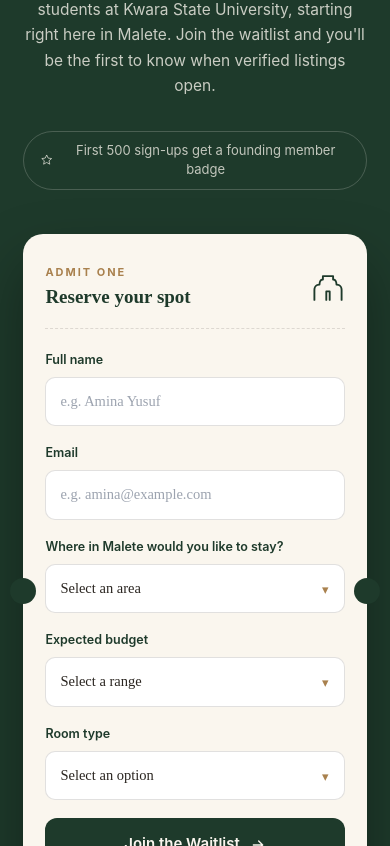
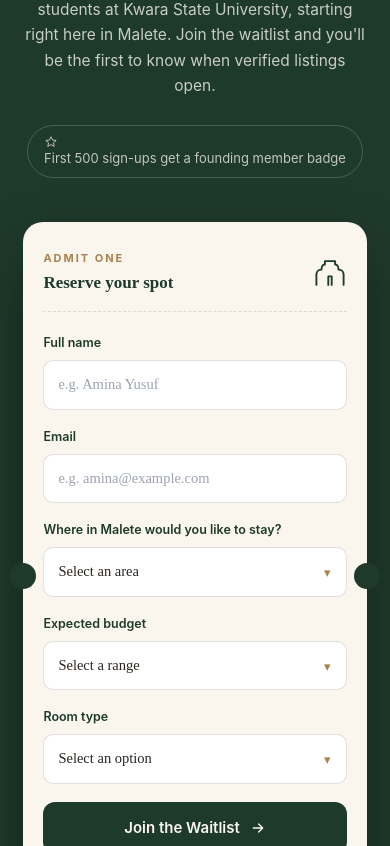
Before and after one commit to Zaygal/Havn, a Next.js app in the folder malete-app/: page / in a window 390 px wide. Shown: the part 2418-3264 px from the top of the page. Built offline with nearby package versions, Linux system fonts and the light colour scheme; no server answers; a web font is replaced by a local one.

Commit message:
Add styles for insights section and responsive design

```diff
--- a/malete-app/app/globals.css
+++ b/malete-app/app/globals.css
@@ -149,6 +149,61 @@ button{font-family:inherit; cursor:pointer; border:none;}
 .card h3{ font-size:18px; font-weight:600; color:var(--charcoal); margin-bottom:9px; }
 .card p{ font-size:14.5px; line-height:1.55; color:rgba(42,37,32,.68); }
 
+/* ---------- LIVE INSIGHTS ---------- */
+.insights-section{
+  padding:90px 6vw 100px;
+  background:var(--ivory);
+  text-align:center;
+}
+.insights-grid{
+  display:grid;
+  grid-template-columns:repeat(3,1fr);
+  gap:24px;
+  max-width:900px;
+  margin:48px auto 0;
+}
+.insight-card{
+  background:#fff;
+  border:1px solid var(--line);
+  border-radius:18px;
+  padding:32px 24px 28px;
+  text-align:center;
+  transition:transform .3s ease, box-shadow .3s ease;
+}
+.insight-card:hover{
+  transform:translateY(-4px);
+  box-shadow:0 16px 32px rgba(30,58,43,.08);
+}
+.insight-icon{
+  width:48px;
+  height:48px;
+  border-radius:12px;
+  background:var(--forest);
+  display:flex;
+  align-items:center;
+  justify-content:center;
+  margin:0 auto 16px;
+}
+.insight-icon svg{
+  width:24px;
+  height:24px;
+  stroke:var(--sandstone);
+}
+.insight-stat{
+  font-family:'Clash Display', 'Switzer', sans-serif;
+  font-size:20px;
+  font-weight:700;
+  color:var(--forest);
+  margin-bottom:8px;
+  letter-spacing:-0.01em;
+}
+.insight-card p{
+  font-size:14px;
+  line-height:1.55;
+  color:rgba(42,37,32,.68);
+  margin:0;
+}
+
 /* ---------- WAITLIST / ADMISSION CARD ---------- */
 .waitlist-section{
   background:var(--forest); color:var(--ivory); padding:110px 6vw; position:relative; overflow:hidden;
@@ -158,7 +213,9 @@ button{font-family:inherit; cursor:pointer; border:none;}
 .gate-watermark.right{ right:-8%; bottom:-14%; width:44%; transform:scaleX(-1); }
 
 .waitlist-wrap{
-  max-width:1100px; margin:0 auto; display:grid; grid-template-columns:1fr 1fr; gap:70px; align-items:center; position:relative; z-index:2;
+  max-width:1100px; margin:0 auto; display:grid; grid-template-columns:1fr 1fr; gap:70px;
+  align-items:start;
+  position:relative; z-index:2;
 }
 .waitlist-copy .eyebrow{ font-size:12px; letter-spacing:.24em; text-transform:uppercase; color:var(--sandstone); font-weight:700; margin-bottom:16px;}
 .waitlist-copy h2{ font-size:clamp(28px,3.6vw,40px); font-weight:600; line-height:1.15; margin-bottom:20px;}
@@ -233,21 +290,31 @@ footer .foot-bottom{ margin-top:30px; font-size:11.5px; color:rgba(250,246,238,.
 .mobile-bar span{ color:var(--ivory); font-size:13.5px; font-weight:500; }
 .mobile-bar a{ background:var(--gold); color:var(--ivory); padding:11px 22px; border-radius:24px; font-size:13.5px; font-weight:600; }
 
+/* ---------- RESPONSIVE ---------- */
 @media (max-width: 880px){
   .nav-links{ display:none; }
   .cards{ grid-template-columns:1fr 1fr; }
+  .insights-grid{ grid-template-columns:1fr 1fr; gap:20px; }
   .waitlist-wrap{ grid-template-columns:1fr; gap:44px; }
   .waitlist-copy{ text-align:center; }
   .waitlist-copy p{ margin-left:auto; margin-right:auto; }
-  .waitlist-tag{ margin-left:auto; margin-right:auto; }
+  .waitlist-tag{ margin-left:auto; margin-right:auto; display:table; }
   .section{ padding:70px 6vw 90px; }
+  .insights-section{ padding:70px 6vw 80px; }
   .mobile-bar{ display:flex; }
 }
 @media (max-width: 520px){
   .cards{ grid-template-columns:1fr; }
-  .admission-card{ padding:30px 22px 26px; }
+  .insights-grid{ grid-template-columns:1fr; gap:16px; }
+  .insights-section{ padding:50px 5vw 60px; }
+  .insight-card{ padding:24px 20px; }
+  .insight-stat{ font-size:18px; }
+  .admission-card{ padding:28px 20px 24px; }
+  .ticket-row .label-sub{ font-size:17px; }
 }
-@media (min-width:881px){ .mobile-bar{ display:none; } }
+@media (min-width:881px){
+  .mobile-bar{ display:none; }
+}
 
 @media (prefers-reduced-motion: reduce){
   *{ animation-duration:0.01ms !important; animation-iteration-count:1 !important; transition-duration:0.01ms !important; }
```
